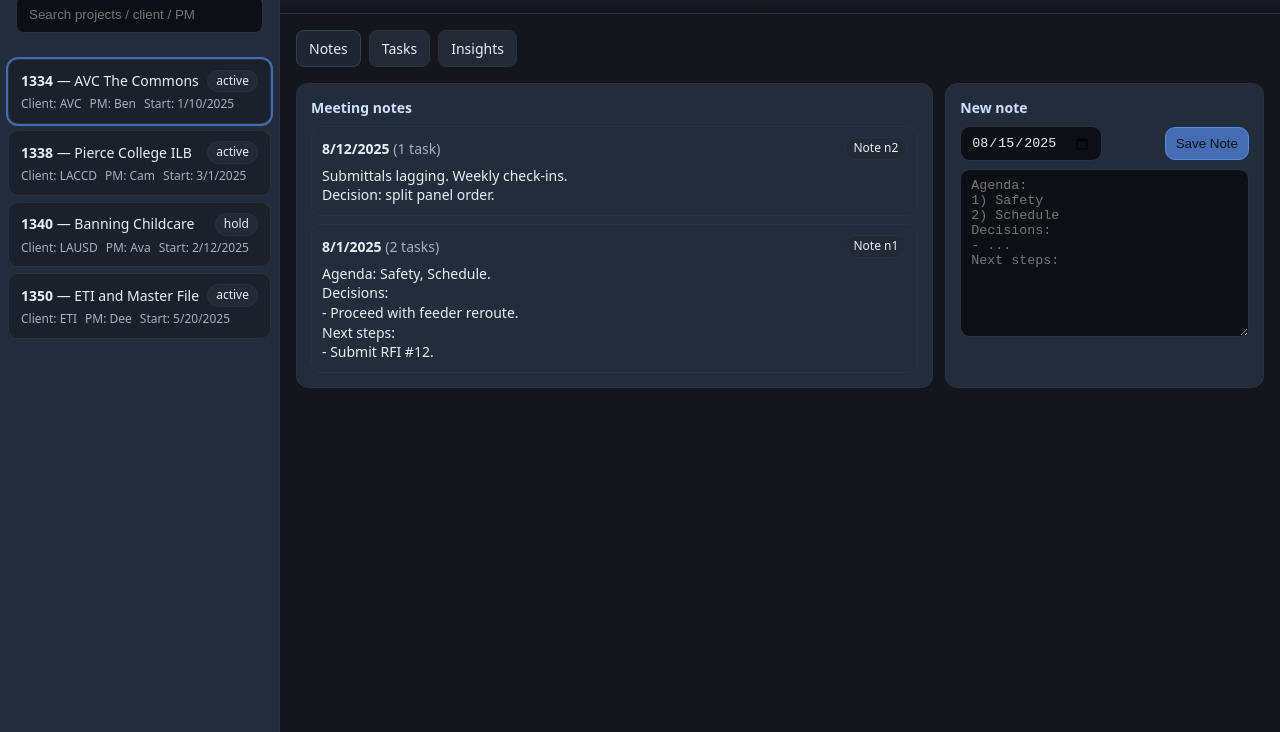
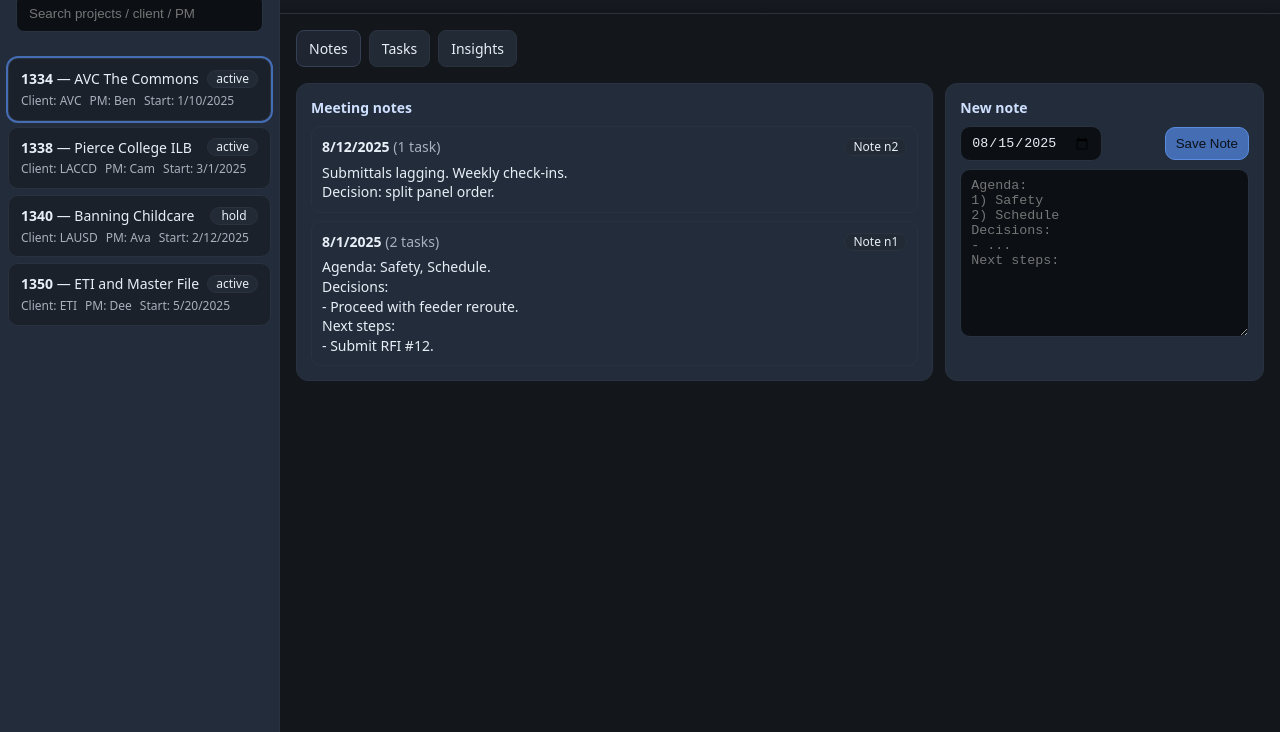
Before and after one commit to bpopineau/essco-tracker, a plain HTML site: page index.html in a window 1280 px wide. Shown: the part 68-800 px from the top of the page. Drawn offline with Linux system fonts and the light colour scheme.

Commit message:
Style: normalize pill widths for task meta row

```diff
--- a/src/version.js
+++ b/src/version.js
@@ -1,2 +1,2 @@
 // this file is auto-generated by .githooks/pre-commit.ps1
-export const BUILD_VERSION = '20250815-140811';
+export const BUILD_VERSION = '20250815-141634';
--- a/styles.css
+++ b/styles.css
@@ -175,11 +175,16 @@ button.ghost {
   color: var(--muted);
 }
 .pill {
+  display: inline-flex;
+  align-items: center;
+  justify-content: center;
+  min-width: 48px; /* adjust as needed */
   padding: 2px 8px;
   border-radius: 999px;
   border: 1px solid var(--border);
   background: var(--chip);
   font-size: 12px;
+  line-height: 1;
 }
 .kanban {
   display: grid;
```
